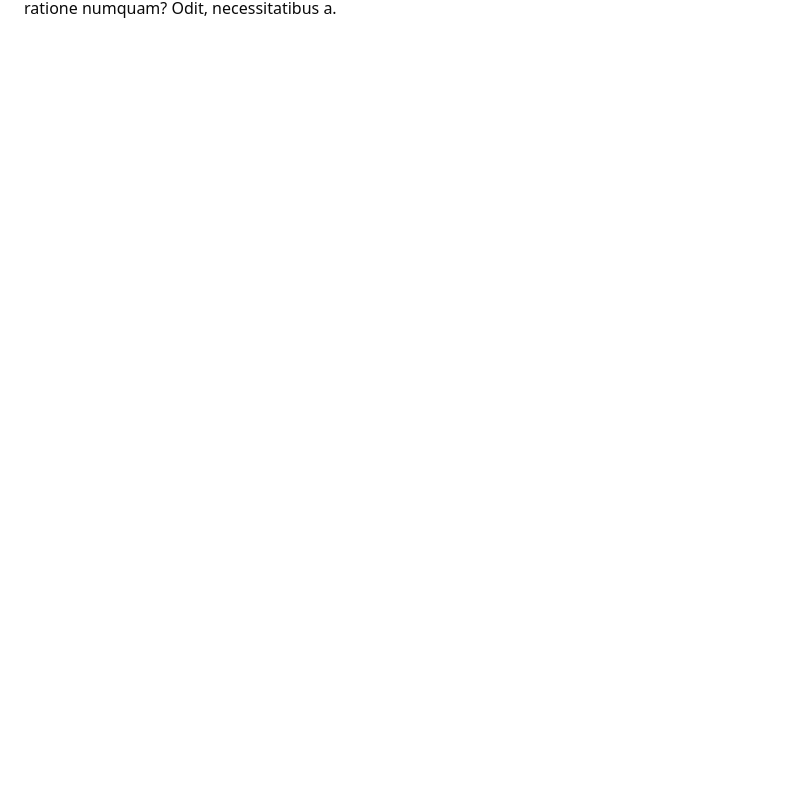
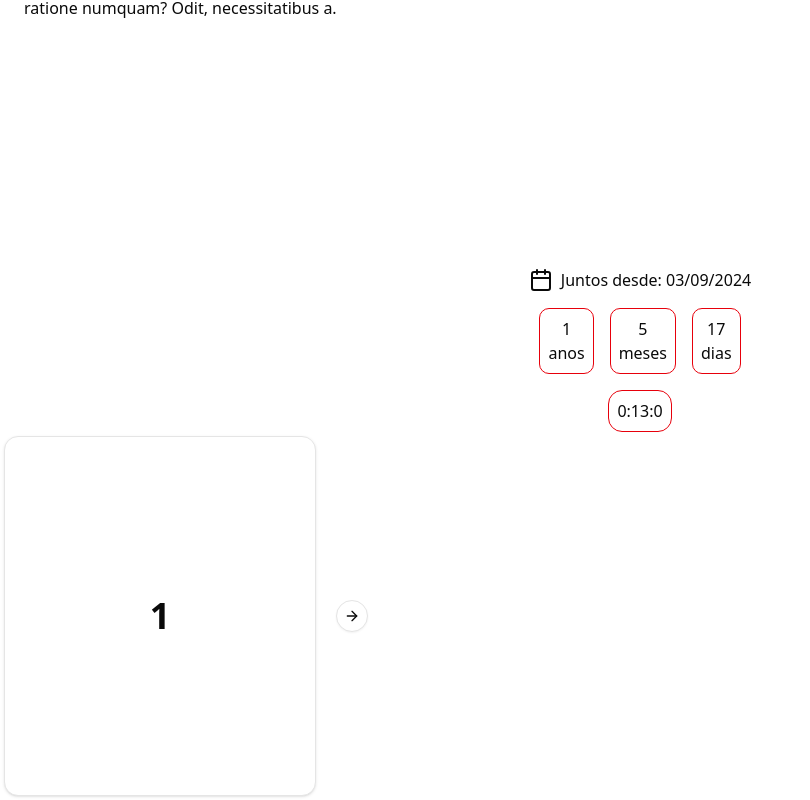
Before and after one commit to davilepore/Modelo-Site-Casal, a Next.js app: page / in a window 1280 px wide. Shown: the part 596-1396 px from the top of the page, without its empty margins (0-810 px from the left). Before the commit the page ends 864 px from the top, so only its background shows below. Built offline with nearby package versions, Linux system fonts and the light colour scheme.

Commit message:
add: new screen components

```diff
--- /dev/null
+++ b/src/_components/Momentsscreen.tsx
@@ -0,0 +1,31 @@
+import * as React from "react";
+import { Card, CardContent } from "./_ui/card";
+import {
+  Carousel,
+  CarouselContent,
+  CarouselItem,
+  CarouselNext,
+  CarouselPrevious,
+} from "./_ui/carousel";
+
+export default function Momentsscreen() {
+  return (
+    <Carousel className="w-full max-w-[12rem] sm:max-w-xs">
+      <CarouselContent>
+        {Array.from({ length: 5 }).map((_, index) => (
+          <CarouselItem key={index}>
+            <div className="p-1">
+              <Card>
+                <CardContent className="flex aspect-square items-center justify-center p-6">
+                  <span className="text-4xl font-semibold">{index + 1}</span>
+                </CardContent>
+              </Card>
+            </div>
+          </CarouselItem>
+        ))}
+      </CarouselContent>
+      <CarouselPrevious />
+      <CarouselNext />
+    </Carousel>
+  );
+}
--- /dev/null
+++ b/src/_components/Timescreen.tsx
@@ -0,0 +1,11 @@
+import Countdown from "./_ui/Countdown";
+
+function Timescreen() {
+  return (
+    <div>
+      <Countdown />
+    </div>
+  );
+}
+
+export default Timescreen;
--- a/src/app/page.tsx
+++ b/src/app/page.tsx
@@ -1,5 +1,7 @@
 import Navbar from "@/_components/_ui/Navbar";
 import Firstscreen from "@/_components/Firstscreen";
+import Momentsscreen from "@/_components/Momentsscreen";
+import Timescreen from "@/_components/Timescreen";
 
 export default function Home() {
   return (
@@ -7,6 +9,10 @@ export default function Home() {
       <Navbar />
 
       <Firstscreen />
+
+      <Timescreen />
+
+      <Momentsscreen />
     </div>
   );
 }
```
